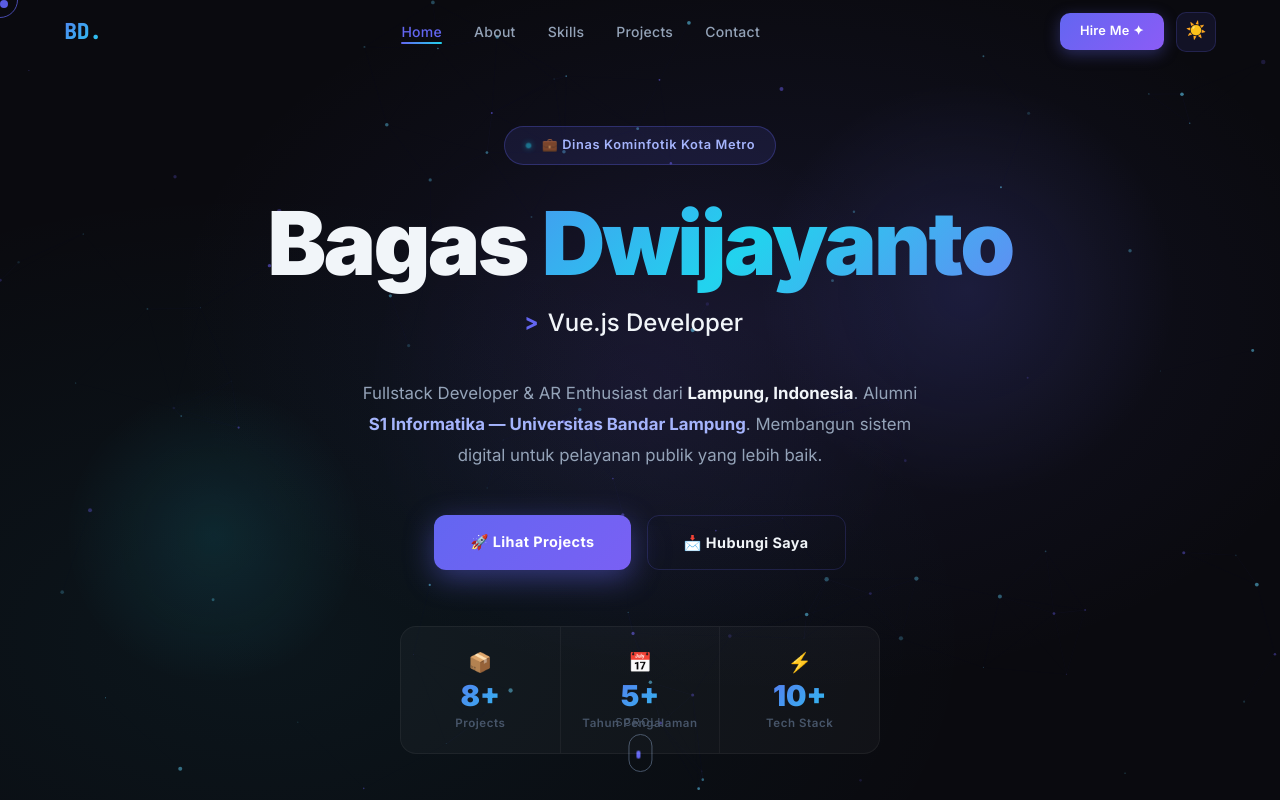
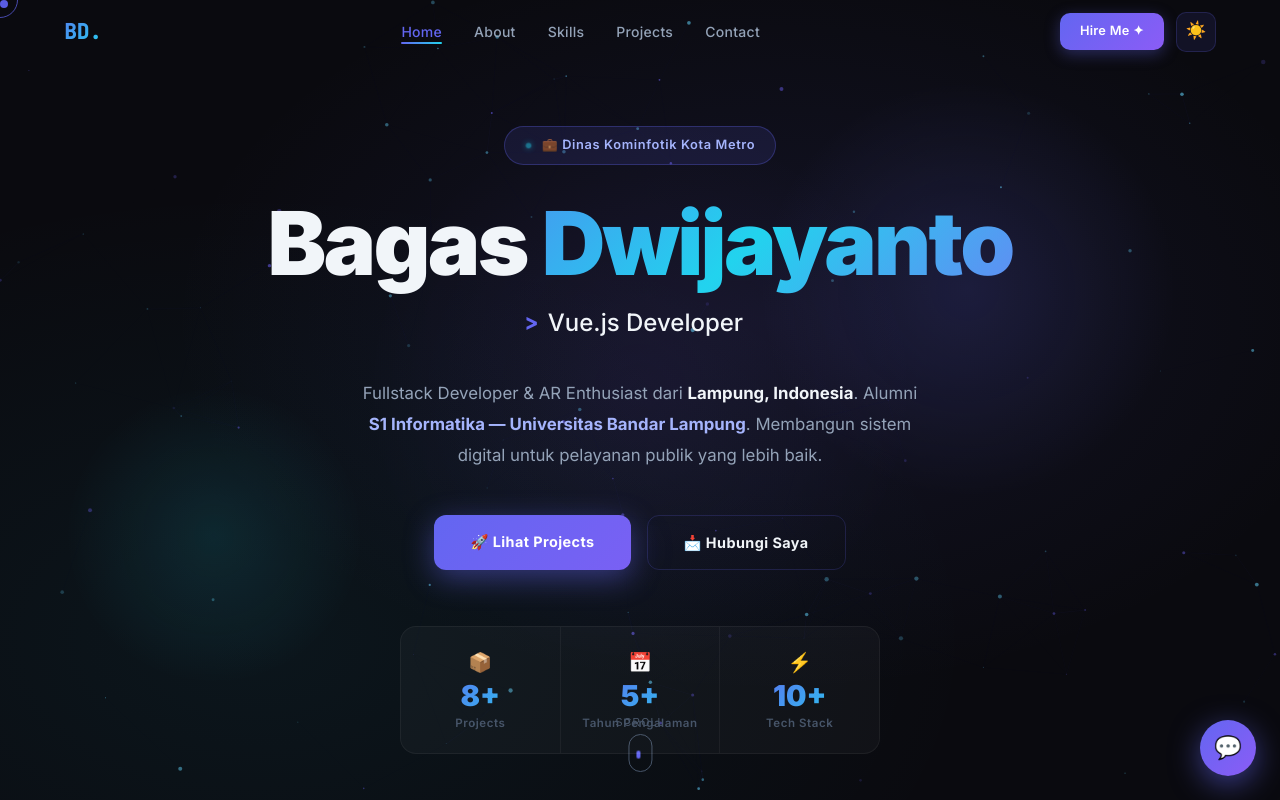
Before and after one commit to bagasdwijayanto/Portofolio, a React (Vite) app: page / in a window 1280 px wide. Shown: the top 800 px of the page. Built offline with nearby package versions, Linux system fonts and the light colour scheme; the HTML template or start-up script is replaced by a standard one.

Commit message:
feat: add Chatbot component to App

```diff
--- a/src/App.jsx
+++ b/src/App.jsx
@@ -8,6 +8,7 @@ import Contact from './components/Contact'
 import Footer from './components/Footer'
 import CustomCursor from './components/CustomCursor'
 import ScrollProgress from './components/ScrollProgress'
+import Chatbot from './components/Chatbot'
 import { ThemeProvider } from './context/ThemeContext'
 
 function AppContent() {
@@ -31,6 +32,7 @@ function AppContent() {
         <Contact />
       </main>
       <Footer />
+      <Chatbot />
     </div>
   )
 }
```
